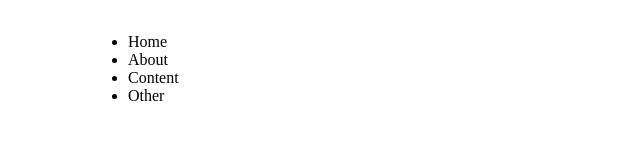
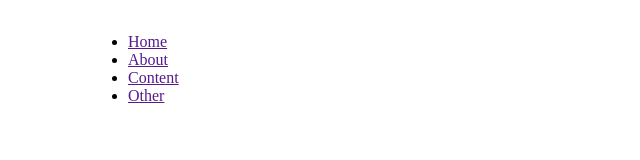
Before and after one commit to Dip022/HTML-CSS-PROJECT, a plain HTML site: page index.html in a window 1280 px wide. Shown: the whole page, without its empty margins (0-640 px from the left). Drawn offline with Linux system fonts and the light colour scheme.

Commit message:
a tag added

```diff
--- a/index.html
+++ b/index.html
@@ -14,10 +14,10 @@
             <div class="menu-bar">
                 <img/>
                 <ul>
-                    <li>Home</li>
-                    <li>About</li>
-                    <li>Content</li>
-                    <li>Other</li>
+                    <li><a href="">Home</a> </li>
+                    <li><a href="">About</a></li>
+                    <li><a href="">Content</a></li>
+                    <li><a href="">Other</a></li>
                 </ul>
             </div>
         </div>
```
